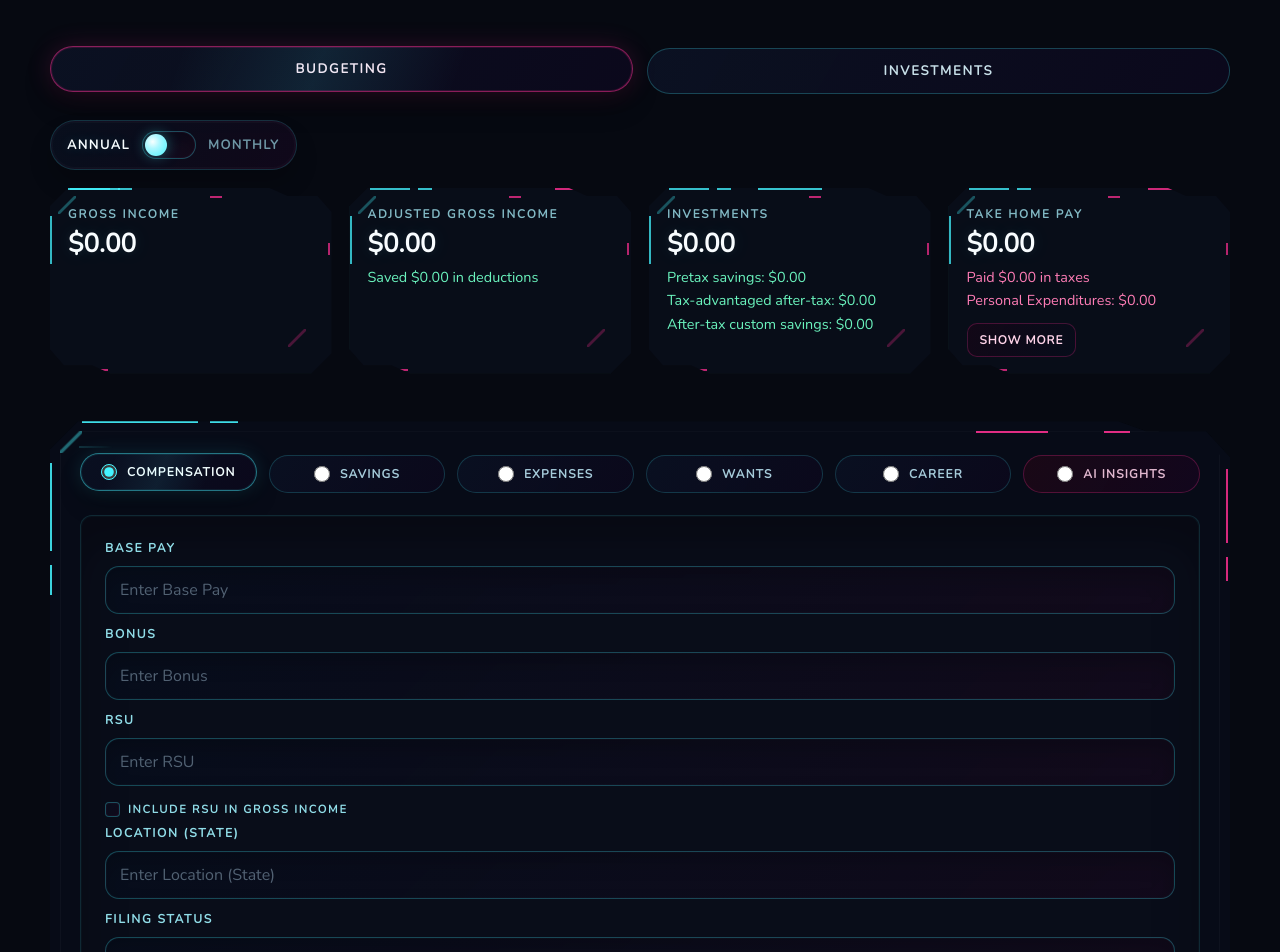
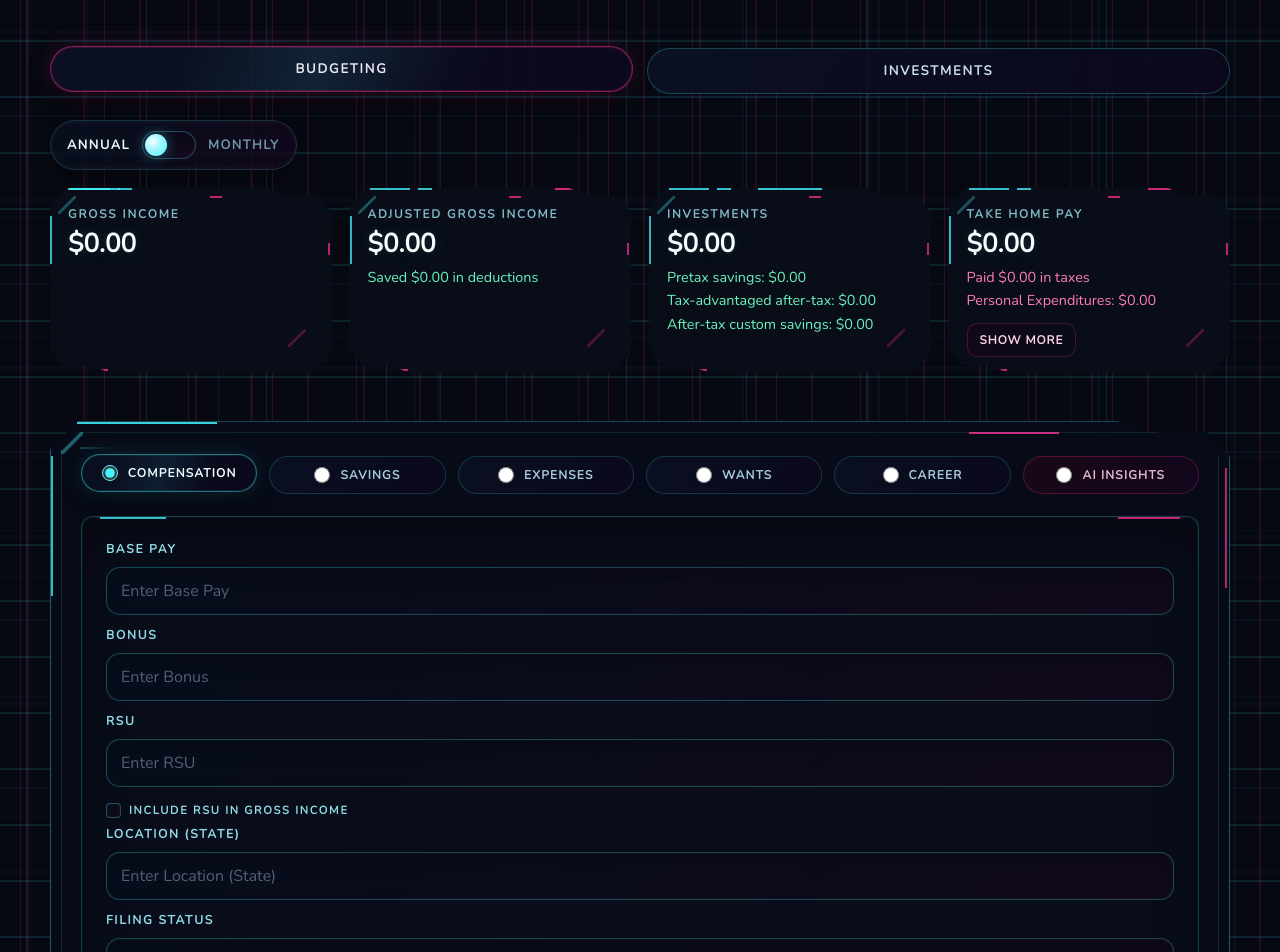
Before and after one commit to AlexthePear/Irvinehacks2026, a React (Vite) app in the folder frontend/: page / in a window 1280 px wide. Shown: the top 952 px of the page. Built offline with nearby package versions, Linux system fonts and the light colour scheme.

Commit message:
stash changes

```diff
--- a/frontend/src/App.css
+++ b/frontend/src/App.css
@@ -57,8 +57,38 @@
     z-index: 2;
 }
 
+
 #App::before {
-    display: none;
+    content: "";
+    position: absolute;
+    inset: -6%;
+    background-image:
+        linear-gradient(rgba(68, 244, 255, 0.26) 1px, transparent 1px),
+        linear-gradient(90deg, rgba(255, 47, 146, 0.26) 1px, transparent 1px),
+        linear-gradient(rgba(30, 80, 160, 0.2) 1px, transparent 1px),
+        linear-gradient(90deg, rgba(255, 47, 146, 0.2) 1px, transparent 1px),
+        linear-gradient(rgba(20, 52, 120, 0.16) 1px, transparent 1px),
+        linear-gradient(90deg, rgba(68, 244, 255, 0.16) 1px, transparent 1px),
+        linear-gradient(rgba(12, 32, 84, 0.14) 1px, transparent 1px),
+        linear-gradient(90deg, rgba(255, 47, 146, 0.14) 1px, transparent 1px),
+        linear-gradient(rgba(8, 24, 64, 0.12) 1px, transparent 1px),
+        linear-gradient(90deg, rgba(68, 244, 255, 0.12) 1px, transparent 1px);
+    background-size:
+        56px 56px, 56px 56px,
+        84px 84px, 84px 84px,
+        120px 120px, 120px 120px,
+        164px 164px, 164px 164px,
+        220px 220px, 220px 220px;
+    background-position:
+        0 0, 0 0,
+        22px 16px, 22px 16px,
+        -28px 34px, -28px 34px,
+        46px -22px, 46px -22px,
+        -40px -28px, -40px -28px;
+    opacity: 0.85;
+    pointer-events: none;
+    z-index: 0;
+    animation: gridDrift 30s linear infinite;
 }
 
 #App::after {
@@ -120,6 +150,7 @@ body::after {
             74px 904px, 914px 28px;
     }
 }
+
 
 @keyframes auroraPulse {
     0% {
@@ -338,7 +369,7 @@ body::after {
     width: 100%;
     padding: 34px 30px 30px;
     box-sizing: border-box;
-    border: 0;
+    border: 1px solid rgba(68, 244, 255, 0.34);
     border-radius: 0;
     overflow: hidden;
     clip-path: polygon(
@@ -358,8 +389,7 @@ body::after {
     background: rgba(8, 12, 24, 0.92);
     box-shadow:
         0 26px 64px rgba(0, 0, 0, 0.6),
-        0 0 0 1px rgba(68, 244, 255, 0.08),
-        0 0 0 2px rgba(255, 47, 146, 0.02);
+        0 0 0 1px rgba(68, 244, 255, 0.18);
     backdrop-filter: blur(12px);
 }
 
@@ -368,20 +398,14 @@ body::after {
     position: absolute;
     inset: 0;
     background:
-        linear-gradient(90deg, rgba(68, 244, 255, 0.9), rgba(68, 244, 255, 0.9)) 32px 0 / 116px 2px no-repeat,
-        linear-gradient(90deg, rgba(68, 244, 255, 0.9), rgba(68, 244, 255, 0.9)) 160px 0 / 28px 2px no-repeat,
-        linear-gradient(180deg, rgba(68, 244, 255, 0.86), rgba(68, 244, 255, 0.86)) 0 42px / 2px 88px no-repeat,
-        linear-gradient(180deg, rgba(68, 244, 255, 0.86), rgba(68, 244, 255, 0.86)) 0 144px / 2px 30px no-repeat,
-        linear-gradient(90deg, rgba(255, 47, 146, 0.88), rgba(255, 47, 146, 0.88)) calc(100% - 182px) 10px / 72px 2px no-repeat,
-        linear-gradient(90deg, rgba(255, 47, 146, 0.88), rgba(255, 47, 146, 0.88)) calc(100% - 100px) 10px / 26px 2px no-repeat,
-        linear-gradient(180deg, rgba(255, 47, 146, 0.84), rgba(255, 47, 146, 0.84)) calc(100% - 2px) 48px / 2px 74px no-repeat,
-        linear-gradient(180deg, rgba(255, 47, 146, 0.84), rgba(255, 47, 146, 0.84)) calc(100% - 2px) 136px / 2px 24px no-repeat,
-        linear-gradient(90deg, rgba(255, 47, 146, 0.8), rgba(255, 47, 146, 0.8)) 34px calc(100% - 2px) / 78px 2px no-repeat,
-        linear-gradient(90deg, rgba(255, 47, 146, 0.8), rgba(255, 47, 146, 0.8)) 124px calc(100% - 2px) / 24px 2px no-repeat,
-        linear-gradient(90deg, rgba(68, 244, 255, 0.84), rgba(68, 244, 255, 0.84)) calc(100% - 152px) calc(100% - 2px) / 54px 2px no-repeat,
-        linear-gradient(90deg, rgba(68, 244, 255, 0.84), rgba(68, 244, 255, 0.84)) calc(100% - 88px) calc(100% - 2px) / 22px 2px no-repeat,
-        linear-gradient(135deg, transparent 42%, rgba(68, 244, 255, 0.4) 47%, rgba(68, 244, 255, 0.4) 53%, transparent 58%) 10px 10px / 22px 22px no-repeat,
-        linear-gradient(-45deg, transparent 42%, rgba(255, 47, 146, 0.36) 47%, rgba(255, 47, 146, 0.36) 53%, transparent 58%) calc(100% - 30px) calc(100% - 30px) / 22px 22px no-repeat;
+        linear-gradient(90deg, rgba(68, 244, 255, 0.85), rgba(68, 244, 255, 0.85)) 26px 0 / 140px 2px no-repeat,
+        linear-gradient(90deg, rgba(255, 47, 146, 0.8), rgba(255, 47, 146, 0.8)) calc(100% - 170px) 10px / 90px 2px no-repeat,
+        linear-gradient(180deg, rgba(68, 244, 255, 0.75), rgba(68, 244, 255, 0.75)) 0 34px / 2px 140px no-repeat,
+        linear-gradient(180deg, rgba(255, 47, 146, 0.7), rgba(255, 47, 146, 0.7)) calc(100% - 2px) 46px / 2px 120px no-repeat,
+        linear-gradient(90deg, rgba(255, 47, 146, 0.75), rgba(255, 47, 146, 0.75)) 34px calc(100% - 2px) / 120px 2px no-repeat,
+        linear-gradient(90deg, rgba(68, 244, 255, 0.75), rgba(68, 244, 255, 0.75)) calc(100% - 150px) calc(100% - 2px) / 90px 2px no-repeat,
+        linear-gradient(135deg, transparent 42%, rgba(68, 244, 255, 0.38) 47%, rgba(68, 244, 255, 0.38) 53%, transparent 58%) 10px 10px / 22px 22px no-repeat,
+        linear-gradient(-45deg, transparent 42%, rgba(255, 47, 146, 0.34) 47%, rgba(255, 47, 146, 0.34) 53%, transparent 58%) calc(100% - 30px) calc(100% - 30px) / 22px 22px no-repeat;
     pointer-events: none;
 }
 
@@ -403,10 +427,10 @@ body::after {
         14px calc(100% - 6px),
         0 calc(100% - 24px)
     );
-    border: 1px solid rgba(255, 255, 255, 0.03);
+    border: 1px solid rgba(68, 244, 255, 0.14);
     background:
-        linear-gradient(90deg, rgba(68, 244, 255, 0.16), transparent) left 18px top 14px / 34px 2px no-repeat,
-        linear-gradient(90deg, transparent, rgba(255, 47, 146, 0.14)) right 18px bottom 14px / 38px 2px no-repeat;
+        linear-gradient(90deg, rgba(68, 244, 255, 0.25), transparent) left 18px top 14px / 34px 2px no-repeat,
+        linear-gradient(90deg, transparent, rgba(255, 47, 146, 0.22)) right 18px bottom 14px / 42px 2px no-repeat;
     pointer-events: none;
 }
 
@@ -643,7 +667,7 @@ body::after {
     overflow-x: hidden;
     padding: 24px;
     box-sizing: border-box;
-    border: 1px solid rgba(68, 244, 255, 0.12);
+    border: 1px solid rgba(68, 244, 255, 0.22);
     border-radius: 12px;
     background: rgba(10, 14, 26, 0.9);
     box-shadow:
@@ -652,11 +676,27 @@ body::after {
 }
 
 .settings-window::before {
-    display: none;
+    content: "";
+    position: absolute;
+    left: 18px;
+    top: 0;
+    width: 66px;
+    height: 2px;
+    background: rgba(68, 244, 255, 0.85);
+    opacity: 0.9;
+    pointer-events: none;
 }
 
 .settings-window::after {
-    display: none;
+    content: "";
+    position: absolute;
+    right: 18px;
+    top: 0;
+    width: 62px;
+    height: 2px;
+    background: rgba(255, 47, 146, 0.85);
+    opacity: 0.9;
+    pointer-events: none;
 }
 
 .settings-window > * {
@@ -786,7 +826,7 @@ body::after {
 .ai-loading-state {
     min-height: 280px;
     padding: 24px;
-    border: 1px solid rgba(255, 47, 146, 0.14);
+    border: 1px solid rgba(255, 47, 146, 0.2);
     border-radius: 10px;
     background: rgba(12, 14, 26, 0.9);
     box-shadow:
@@ -960,7 +1000,7 @@ body::after {
 
 .investment-row {
     position: relative;
-    border: 1px solid rgba(68, 244, 255, 0.12);
+    border: 1px solid rgba(68, 244, 255, 0.22);
     border-radius: 10px;
     padding: 18px;
     overflow: hidden;
@@ -971,7 +1011,31 @@ body::after {
 }
 
 .investment-row::before {
-    display: none;
+    content: "";
+    position: absolute;
+    left: 18px;
+    top: 0;
+    width: 66px;
+    height: 2px;
+    background: rgba(68, 244, 255, 0.85);
+    opacity: 0.9;
+    pointer-events: none;
+}
+
+.investment-row::after {
+    content: "";
+    position: absolute;
+    right: 18px;
+    top: 0;
+    width: 62px;
+    height: 2px;
+    background: rgba(255, 47, 146, 0.85);
+    opacity: 0.9;
+    pointer-events: none;
+}
+
+.investment-row::before {
+    display: block;
 }
 
 .investment-row:hover::before {
@@ -979,7 +1043,7 @@ body::after {
 }
 
 .investment-row::after {
-    display: none;
+    display: block;
 }
 
 .investment-row-header {
```
